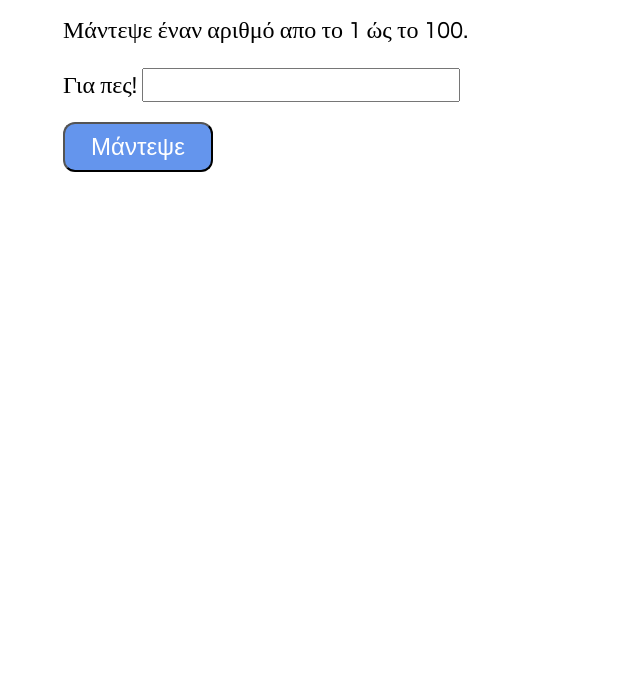
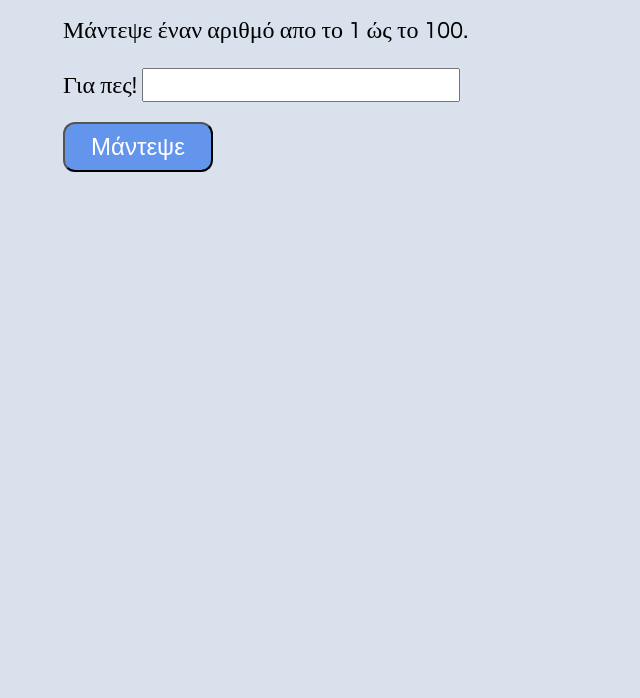
Before and after one commit to delbi76/000.MyProjects, a plain HTML site: page GuessTheNumberOnBrowser/index.html in a window 1280 px wide. Shown: the part 102-800 px from the top of the page, without its empty margins (1-641 px from the left). Drawn offline with Linux system fonts and the light colour scheme.

Commit message:
Style Changes

```diff
--- a/GuessTheNumberOnBrowser/styles/style.css
+++ b/GuessTheNumberOnBrowser/styles/style.css
@@ -16,7 +16,8 @@
 
 .page-container
 {
-    font-family: Century Gothic, Century Gothic, Century Gothic;
+    background-color: rgb(217, 225, 237);
+    font-family: Century Gothic;
     font-size: x-large;
     margin: 0 auto;
     width: 90%;
```
